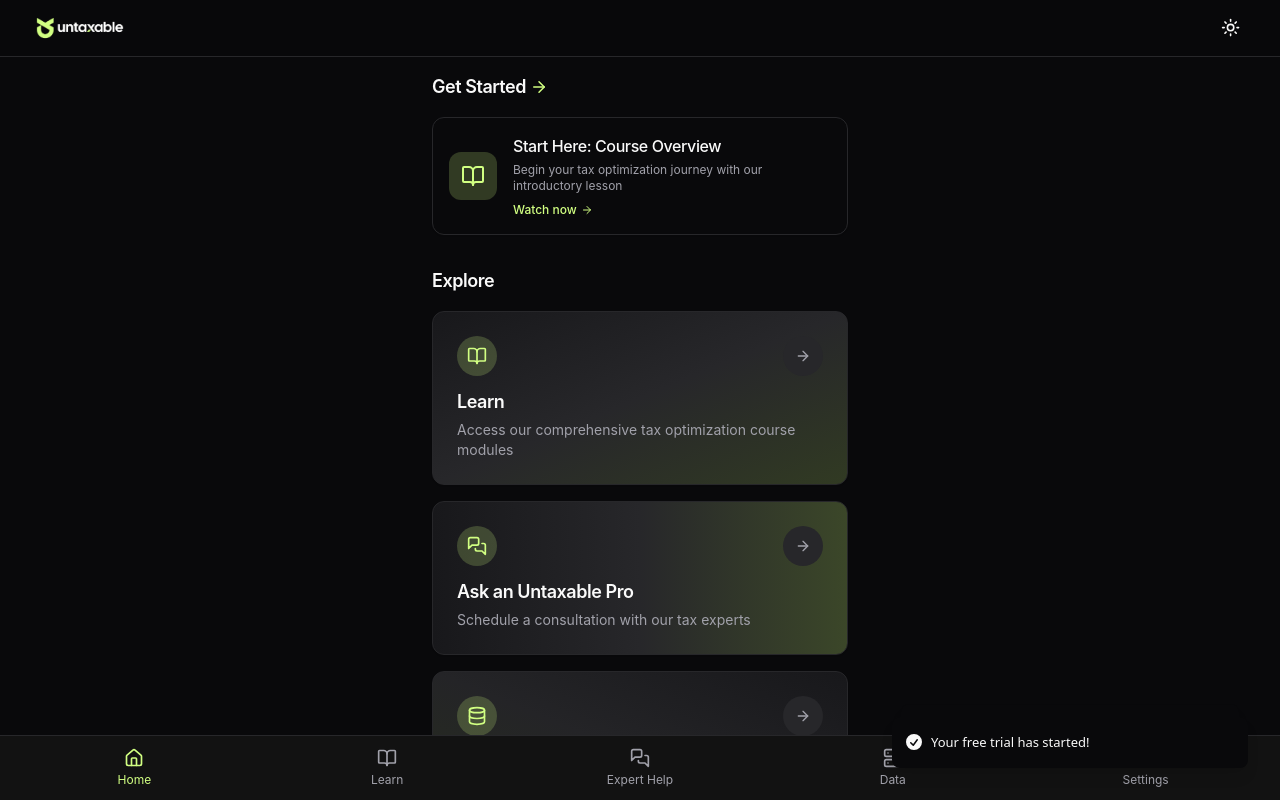
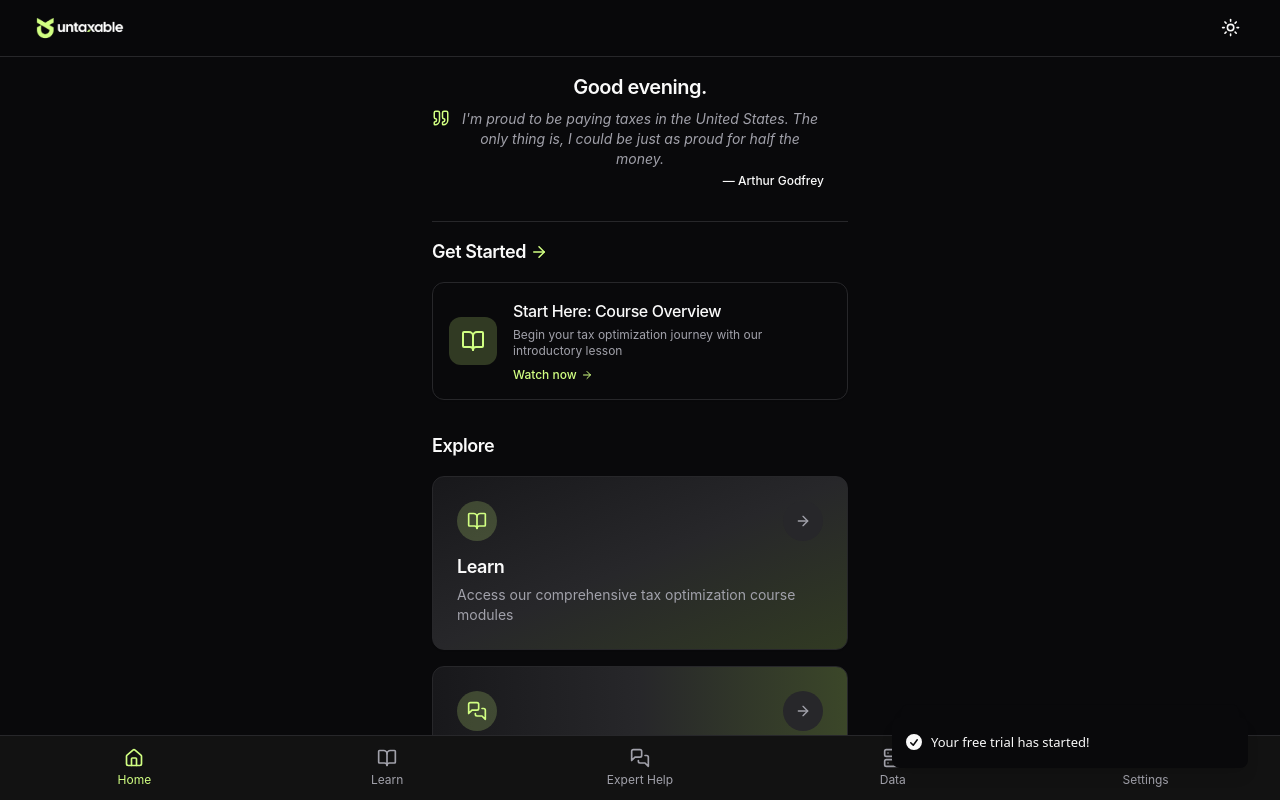
Before and after one commit to abundantia-ehf/taxwise-pathway, a React (Vite) app: page /questionnaire/paywall in a window 1280 px wide. Both pictures are taken after a click on the button "Start 3-Day Free Trial". Shown: the top 800 px of the page. Built offline with nearby package versions, Linux system fonts and the light colour scheme.

Commit message:
Add time-based greeting and quote
Adds a time-based greeting and a daily quote to the home page. The greeting changes based on the time of day, and the quote displays a famous quote about taxation or freedom.

```diff
--- /dev/null
+++ b/src/components/home/GreetingQuote.tsx
@@ -0,0 +1,84 @@
+import React, { useEffect, useState } from 'react';
+import { Quote } from 'lucide-react';
+
+// Array of quotes about taxation, freedom, etc.
+const quotes = [
+  {
+    quote: "The only way to deal with an unfree world is to become so absolutely free that your very existence is an act of rebellion.",
+    author: "Albert Camus"
+  },
+  {
+    quote: "The hardest thing to understand in the world is the income tax.",
+    author: "Albert Einstein"
+  },
+  {
+    quote: "There is no such thing as a good tax.",
+    author: "Winston Churchill"
+  },
+  {
+    quote: "The power to tax is the power to destroy.",
+    author: "John Marshall"
+  },
+  {
+    quote: "I'm proud to be paying taxes in the United States. The only thing is, I could be just as proud for half the money.",
+    author: "Arthur Godfrey"
+  },
+  {
+    quote: "A government which robs Peter to pay Paul can always depend on the support of Paul.",
+    author: "George Bernard Shaw"
+  },
+  {
+    quote: "Liberty has never come from the government. Liberty has always come from the subjects of it.",
+    author: "Woodrow Wilson"
+  }
+];
+
+const GreetingQuote = () => {
+  const [greeting, setGreeting] = useState('');
+  const [quote, setQuote] = useState(quotes[0]);
+
+  useEffect(() => {
+    // Set greeting based on time of day
+    const setGreetingByTime = () => {
+      const hour = new Date().getHours();
+      if (hour >= 5 && hour < 12) {
+        setGreeting('Good morning.');
+      } else if (hour >= 12 && hour < 18) {
+        setGreeting('Good afternoon.');
+      } else {
+        setGreeting('Good evening.');
+      }
+    };
+
+    // Set initial greeting
+    setGreetingByTime();
+
+    // Update greeting if user keeps the app open across time boundaries
+    const intervalId = setInterval(setGreetingByTime, 60000); // Check every minute
+
+    return () => clearInterval(intervalId);
+  }, []);
+
+  useEffect(() => {
+    // Select quote based on the day of the year
+    const today = new Date();
+    const dayOfYear = Math.floor((today - new Date(today.getFullYear(), 0, 0)) / (24 * 60 * 60 * 1000));
+    const quoteIndex = dayOfYear % quotes.length;
+    setQuote(quotes[quoteIndex]);
+  }, []);
+
+  return (
+    <div className="text-center py-4 px-6 mb-4">
+      <h2 className="text-xl font-semibold mb-2">{greeting}</h2>
+      <div className="flex items-start mx-auto max-w-xs sm:max-w-sm md:max-w-md relative">
+        <Quote size={18} className="text-brand absolute -left-6 top-0" />
+        <div>
+          <p className="text-sm text-muted-foreground italic">{quote.quote}</p>
+          <p className="text-xs text-right mt-1 font-medium">— {quote.author}</p>
+        </div>
+      </div>
+    </div>
+  );
+};
+
+export default GreetingQuote;
--- a/src/pages/HomePage.tsx
+++ b/src/pages/HomePage.tsx
@@ -1,4 +1,3 @@
-
 import React, { useState, useEffect } from 'react';
 import { useNavigate } from 'react-router-dom';
 import MobileLayout from '@/components/layout/MobileLayout';
@@ -8,6 +7,8 @@ import { useTheme } from '@/contexts/ThemeContext';
 import { motion } from 'framer-motion';
 import { Switch } from '@/components/ui/switch';
 import Header from '@/components/layout/Header';
+import GreetingQuote from '@/components/home/GreetingQuote';
+import { Separator } from '@/components/ui/separator';
 
 interface NavigationCardProps {
   title: string;
@@ -149,6 +150,15 @@ const HomePage = () => {
           <motion.div
             initial={{ opacity: 0, y: 10 }}
             animate={{ opacity: 1, y: 0 }}
+            transition={{ duration: 0.5 }}
+          >
+            <GreetingQuote />
+            <Separator className="mb-4" />
+          </motion.div>
+
+          <motion.div
+            initial={{ opacity: 0, y: 10 }}
+            animate={{ opacity: 1, y: 0 }}
             transition={{ duration: 0.5, delay: 0.2 }}
             className="mb-8 mt-4"
           >
@@ -156,7 +166,7 @@ const HomePage = () => {
               {hasStartedLessons ? "Continue Learning" : "Get Started"}
               <ArrowRight
                 size={18}
-                className={`ml-1 ${theme === 'dark' ? 'text-brand' : 'text-foreground'}`}
+                className="ml-1 text-brand"
               />
             </h2>
             <Card
```
